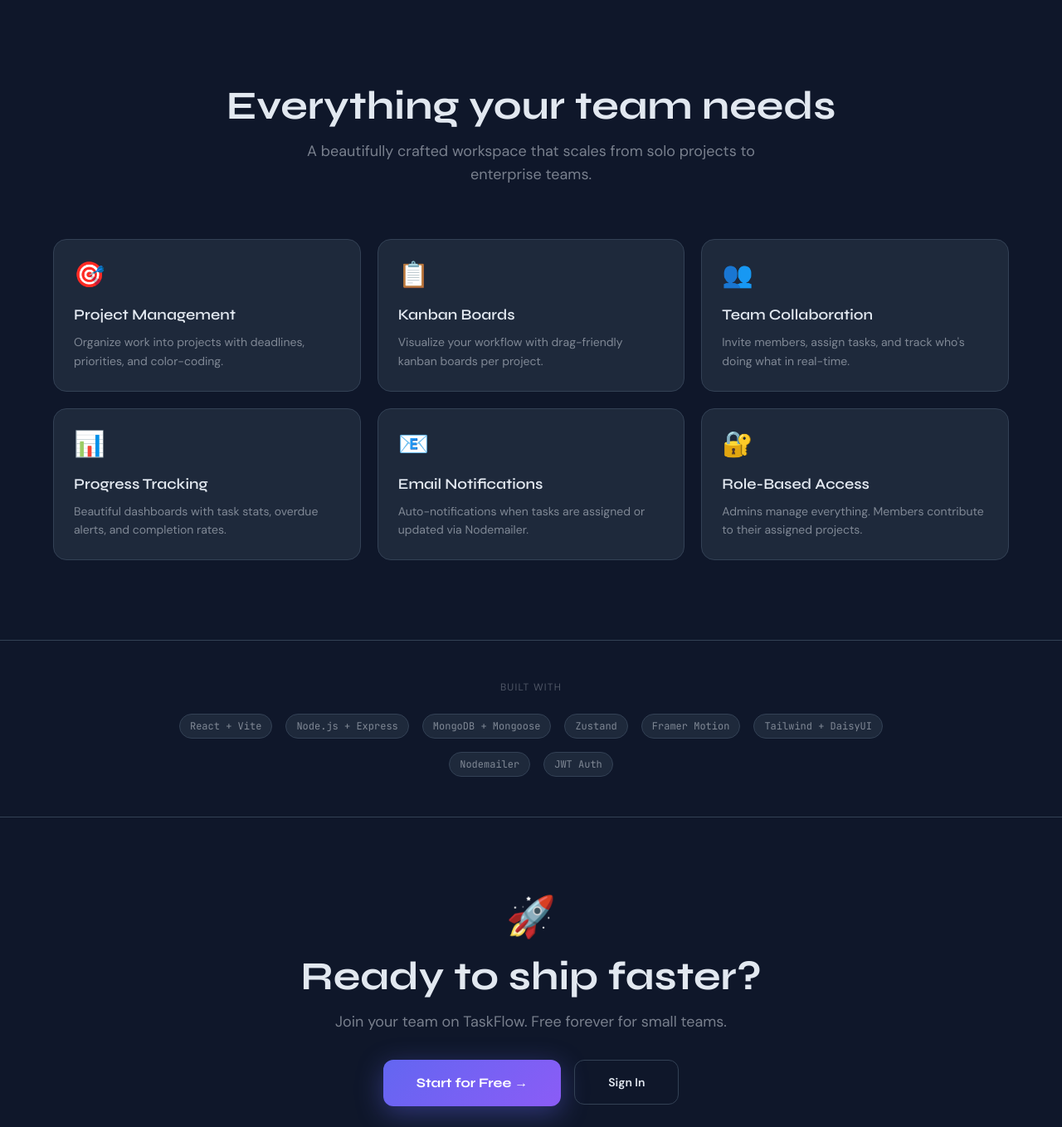
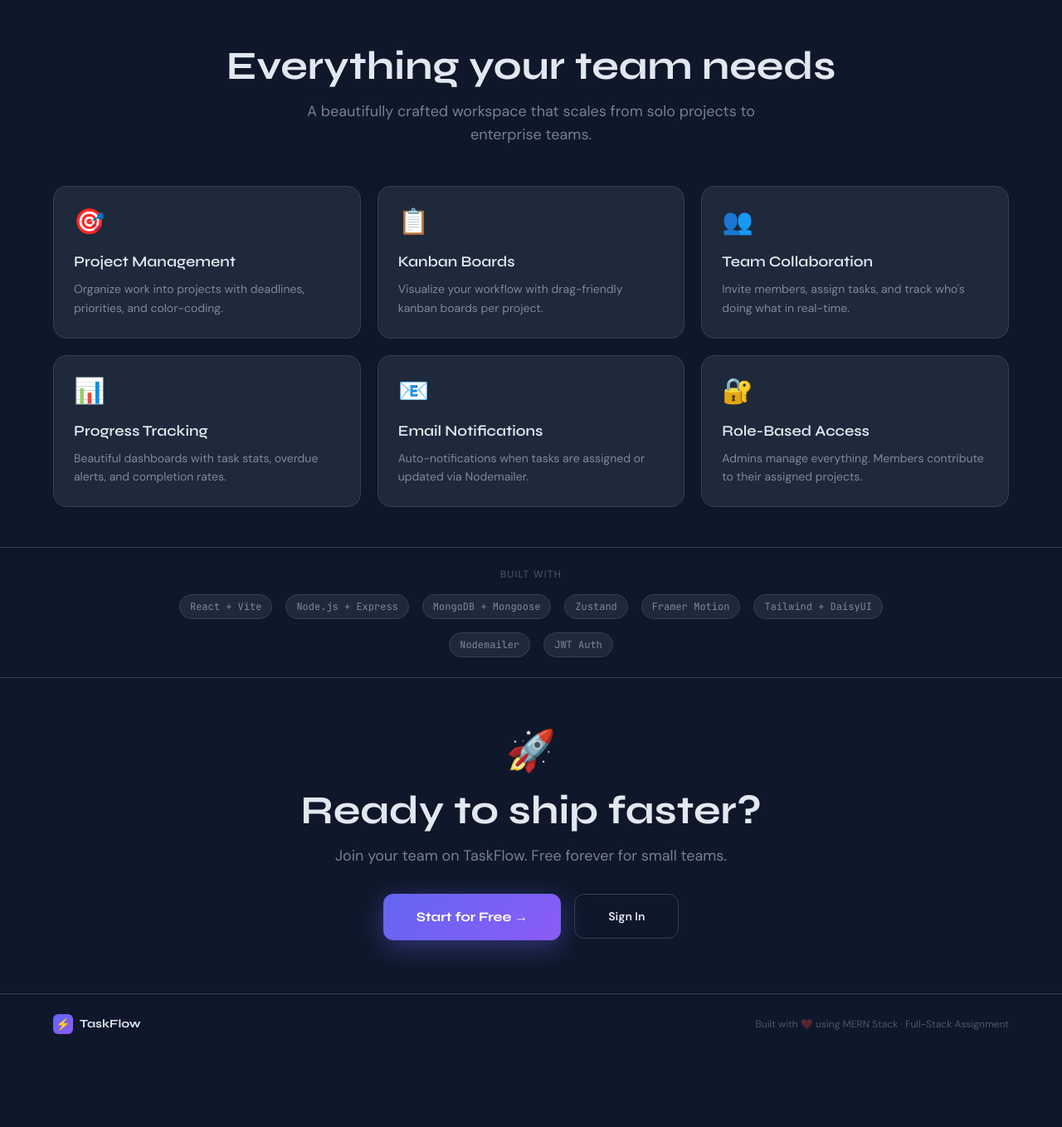
Before and after one commit to Jaydeepkumar0p/ethara-AI-project, a React (Vite) app in the folder frontend/: page / in a window 1280 px wide. Shown: the part 1752-3110 px from the top of the page at 83% size. After the commit the page ends 3022 px from the top, so only its background shows below. Built offline with nearby package versions, Linux system fonts and the light colour scheme; no server answers.

Commit message:
Update Home.jsx

```diff
--- a/frontend/src/pages/Home.jsx
+++ b/frontend/src/pages/Home.jsx
@@ -19,7 +19,7 @@ const HomePage = () => {
 
   return (
     <div className="overflow-x-hidden">
-      {/* Cinematic Hero */}
+      {/* Cinematic Hero - Remove negative margin if HeroScene has its own spacing */}
       <Suspense fallback={
         <div className="h-screen flex items-center justify-center"
           style={{
@@ -37,8 +37,8 @@ const HomePage = () => {
         <HeroScene />
       </Suspense>
 
-      {/* Features Section */}
-      <section className="relative py-24 px-4">
+      {/* Features Section - Reduced padding from py-24 to py-12 */}
+      <section className="relative py-12 px-4"> {/* Changed from py-24 to py-12 */}
         <div className="absolute inset-0 -z-10"
           style={{
             background: theme === 'dark'
@@ -52,7 +52,7 @@ const HomePage = () => {
             whileInView={{ opacity: 1, y: 0 }}
             viewport={{ once: true }}
             transition={{ duration: 0.6 }}
-            className="text-center mb-16"
+            className="text-center mb-12" // Reduced from mb-16 to mb-12
           >
             <h2 className="font-display text-4xl md:text-5xl font-bold mb-4">
               Everything your team needs
@@ -82,10 +82,10 @@ const HomePage = () => {
         </div>
       </section>
 
-      {/* Tech stack strip */}
-      <section className="py-12 border-y border-base-300">
+      {/* Tech stack strip - Reduced padding */}
+      <section className="py-6 border-y border-base-300"> {/* Changed from py-12 to py-6 */}
         <div className="max-w-4xl mx-auto px-4">
-          <p className="text-center text-xs text-base-content/30 mb-6 tracking-widest uppercase">Built with</p>
+          <p className="text-center text-xs text-base-content/30 mb-4 tracking-widest uppercase">Built with</p> {/* Reduced from mb-6 to mb-4 */}
           <div className="flex flex-wrap justify-center gap-4 text-sm text-base-content/50">
             {['React + Vite', 'Node.js + Express', 'MongoDB + Mongoose', 'Zustand', 'Framer Motion', 'Tailwind + DaisyUI', 'Nodemailer', 'JWT Auth'].map(t => (
               <span key={t} className="px-3 py-1.5 rounded-full border border-base-300 bg-base-200 font-mono text-xs">{t}</span>
@@ -94,8 +94,8 @@ const HomePage = () => {
         </div>
       </section>
 
-      {/* CTA Section */}
-      <section className="py-24 px-4 text-center">
+      {/* CTA Section - Reduced padding */}
+      <section className="py-16 px-4 text-center"> {/* Changed from py-24 to py-16 */}
         <motion.div
           initial={{ opacity: 0, scale: 0.97 }}
           whileInView={{ opacity: 1, scale: 1 }}
@@ -137,8 +137,8 @@ const HomePage = () => {
         </motion.div>
       </section>
 
-      {/* Footer */}
-      <footer className="border-t border-base-300 py-8 px-4">
+      {/* Footer - Reduced padding */}
+      <footer className="border-t border-base-300 py-6 px-4"> {/* Changed from py-8 to py-6 */}
         <div className="max-w-6xl mx-auto flex flex-col sm:flex-row items-center justify-between gap-4">
           <div className="flex items-center gap-2">
             <div className="w-6 h-6 rounded-md flex items-center justify-center text-sm"
```
